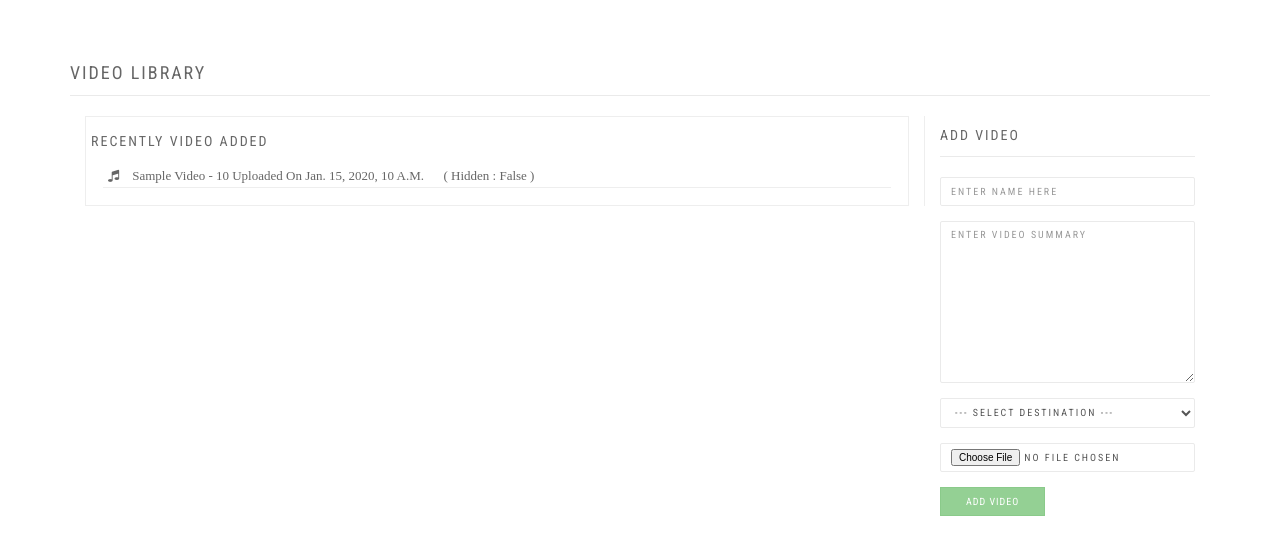
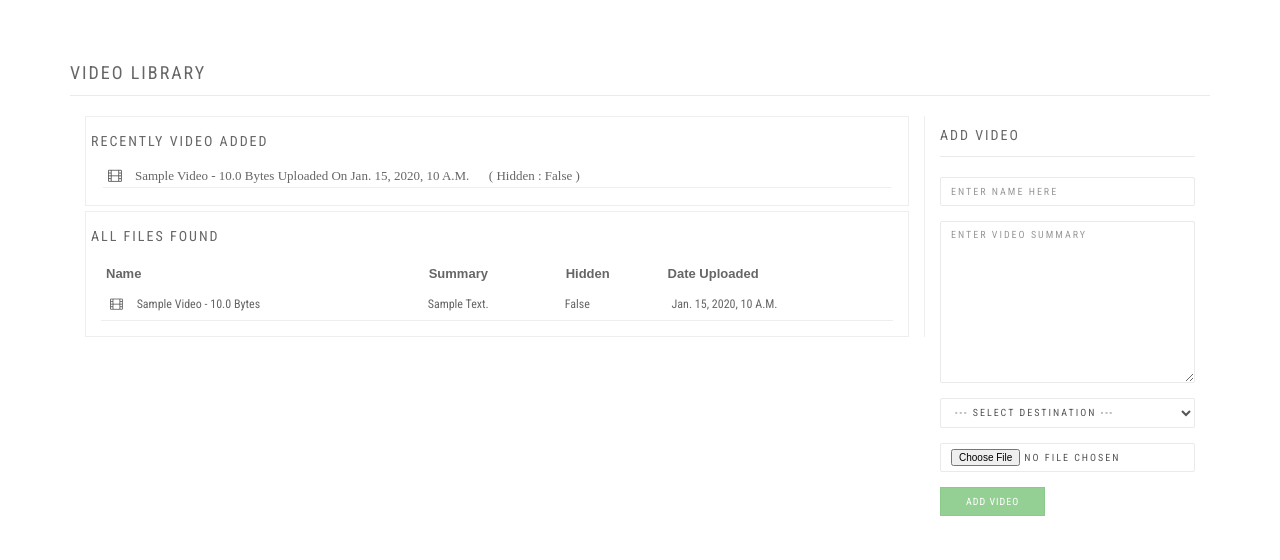
Before and after one commit to alic-xc/FileManager, a Django app: page /video in a window 1280 px wide. Shown: the part 50-610 px from the top of the page. Run offline with Django 3.2, Linux system fonts and the light colour scheme; tables that the repository leaves empty hold one stand-in row (values such as "Sample post"); some libraries are stand-ins or nearby versions; some web fonts are replaced.

Commit message:
working on the view of video and also planning to use a video plugin

```diff
--- a/Manager/models.py
+++ b/Manager/models.py
@@ -91,8 +91,6 @@ class Videos(models.Model):
     hash = models.CharField('Unique',default=uuid4, max_length= 64, unique=True, null=False, editable=False)
     format = models.CharField('Format', choices=formats, max_length=4, null=False )
     size = models.IntegerField("Video Size", null=False)
-    width = models.IntegerField('Video Frame Width', null=False)
-    height = models.IntegerField('Video Frame Height', null=False)
     summary = models.CharField('Video Summary', max_length=200, blank=False, null=False)
     hidden = models.BooleanField(default=False)
     folder = models.ForeignKey(Folder, on_delete=models.CASCADE, related_name='movies')
@@ -106,9 +104,17 @@ class Videos(models.Model):
         ordering = ['date']
         verbose_name_plural = 'Videos'
 
+    @staticmethod
+    def sizecalculator(size: int):
+        sizes = ['Bytes', 'KB', 'MB', 'GB', 'TB'];
+        if size == 0:
+            return 'n/a';
+
+        i = floor(log(size) / log(1024))
+        return str(round(size / pow(1024, i), 2)) + ' ' + sizes[i];
+
     def __str__(self):
-
-        return f" { self.name } - { self.size } ";
+        return f"{self.name} - { self.sizecalculator(self.size) } "
 
 
 class Pictures(models.Model):
@@ -136,7 +142,7 @@ class Pictures(models.Model):
 
     def __str__(self):
 
-        return f"{self.name} - {self.size} ({ self.format })"
+        return f"{self.name} - {self.size} "
 
 
 class Audio(models.Model):
@@ -172,7 +178,7 @@ class Audio(models.Model):
 
     def __str__(self):
 
-        return f"{self.name} - { self.sizecalculator(self.size) } ({ self.format })"
+        return f"{self.name} - { self.sizecalculator(self.size) } "
 
 
 class Document(models.Model):
--- a/Manager/templates/Manager/app/audio.html
+++ b/Manager/templates/Manager/app/audio.html
@@ -80,6 +80,8 @@
 
     function validator(){
       let audio = document.querySelector('#audio-file').files[0]
+      document.querySelector('#error').style.display='block'
+
          if(audio.type != 'audio/mp3' && audio.type  != 'audio/wav' && audio.type != 'audio/wma'){
              document.querySelector('#error').innerHTML = "<span>File Error. Check the input</span>"
              setTimeout(
@@ -166,7 +168,7 @@
                   <h5 class="font-alt mb-0">Add Music</h5>
                   <hr class="divider-w mt-10 mb-20">
 
-                  <form class="form-horizontal"  method="post" onsubmit="validator()" enctype="multipart/form-data">
+                  <form class="form-horizontal"  method="post" onsubmit="return validator()" enctype="multipart/form-data">
                     {% csrf_token %}
                     <div class="alert alert-danger" id='error' style='display:none'>
                     </div>
--- a/Manager/templates/Manager/app/video.html
+++ b/Manager/templates/Manager/app/video.html
@@ -80,6 +80,8 @@
 
     function validator(){
       let video = document.querySelector('#video-file').files[0]
+          document.querySelector('#error').style.display='block'
+
          if(video.type != 'video/mp4' && video.type  != 'video/avi' && audio.type != 'video/mov'){
              document.querySelector('#error').innerHTML = "<span>File Error. Check the input</span>"
              setTimeout(
@@ -125,7 +127,7 @@
                             <div class="folders">
                           {% for directory in recently reversed %}
                             <figure class='folder-node'>
-                              <i class='fa fa-music' style='margin-left:5px'></i>&nbsp;&nbsp;&nbsp;
+                              <i class='fa fa-film' style='margin-left:5px'></i>&nbsp;&nbsp;&nbsp;
                                 {{ directory }} Uploaded on {{ directory.date }}
                                 &nbsp;&nbsp;&nbsp;&nbsp;
                                 ( hidden : {{ directory.hidden }} )
@@ -135,7 +137,7 @@
                         </div>
                         {% endif %}
 
-                        {% if music %}
+                        {% if videos %}
                             <div class="all-folders" style='border:1px solid #eee;margin-top:5px;padding:5px;overflow:auto'>
                               <h5 class="font-alt mb-0" id='title'>All Files Found </h5>
                                 <div class="folders" >
@@ -147,13 +149,13 @@
                                       <th>Date Uploaded</th>
                                     </thead>
                                     <tbody>
-                              {% for directory in music reversed %}
-                                <tr class='folder-node folder'  data-hash = '{{ directory.hash }}'>
-                                  <td><i class='fa fa-music' style='margin-left:5px'></i>
-                                    &nbsp;&nbsp;&nbsp;&nbsp;{{ directory }}</td>
-                                    <td>  {{ directory.summary }} </td>
-                                    <td>  {{ directory.hidden }} </td>
-                                    <td>{{ directory.date }}</td>
+                              {% for video in videos reversed %}
+                                <tr class='folder-node folder'  data-hash = '{{ video.hash }}'>
+                                  <td><i class='fa fa-film' style='margin-left:5px'></i>
+                                    &nbsp;&nbsp;&nbsp;&nbsp;{{ video }}</td>
+                                    <td>  {{ video.summary }} </td>
+                                    <td>  {{ video.hidden }} </td>
+                                    <td>{{ video.date }}</td>
 
                                   </tr>
                               {% endfor %}
@@ -172,7 +174,7 @@
                   <h5 class="font-alt mb-0">Add Video</h5>
                   <hr class="divider-w mt-10 mb-20">
 
-                  <form class="form-horizontal"  method="post" onsubmit="validator()" enctype="multipart/form-data">
+                  <form class="form-horizontal"  method="post" onsubmit=" return validator()" enctype="multipart/form-data">
                     {% csrf_token %}
                     <div class="alert alert-danger" id='error' style='display:none'>
                     </div>
--- a/Manager/urls.py
+++ b/Manager/urls.py
@@ -10,7 +10,7 @@ urlpatterns = [
     path('folder/<uuid:folder>', view_directory, name='view_folder'),
 
     path('video', video, name='video'),
-    path('video/<uuid:filename>/access', play_video, name = 'play_video'),
+    path('video/<uuid:filename>/play', play_video, name = 'play_video'),
 
     path('audio', audio, name='audio'),
     path('audio/<uuid:filename>/play', play_audio, name = 'play_audio'),
--- a/Manager/views.py
+++ b/Manager/views.py
@@ -150,10 +150,50 @@ def video(request):
 
     if request.method == 'POST':
 
-        data = VideoForm(request.POST, request.FILES)
+        form = VideoForm(request.POST, request.FILES)
 
-        if data.is_valid():
-            pass
+        if form.is_valid():
+            try:
+                lists = ['mp4', 'avi', 'mov']
+
+                al_ex = Videos.objects.filter(name= form.cleaned_data['name'])
+                if al_ex.count() > 0:
+                    raise Exception("Already Exist")
+
+                ext = str(request.FILES['file']).rsplit(".")[-1]
+                if ext  not in lists:
+                    raise Exception('Not a valid type')
+
+                folder = Folder.objects.get(pk=form.cleaned_data['folder'].id)
+                file_name = f"{form.cleaned_data['name']}.{ext}"
+
+                # saving to fs
+                fs = FileSystemStorage('media/')
+                a = Videos(name=form.cleaned_data['name'],
+                          format=ext.upper(),
+                          size=form.cleaned_data['size'],
+                          summary=form.cleaned_data['summary'],
+                          folder=folder)
+
+                # saving to model
+                a.save()
+                fs.save(os.path.join(folder.name,file_name), request.FILES['file'])
+                messages.success(request,'Data saved successfully')
+                return HttpResponseRedirect(reverse('video'))
+
+            except ModuleNotFoundError:
+                messages.error(request,'Server Internal Error!. Module Not Found')
+                return HttpResponseRedirect(reverse('video'))
+
+            except Folder.DoesNotExist:
+
+                messages.error(request,'Invalid Folder. Folder Not Found')
+                return HttpResponseRedirect(reverse('video'))
+
+            except Exception as err:
+
+                messages.error(request, err)
+                return HttpResponseRedirect(reverse('video'))
 
     context = {
         'recently': Videos.custom.created_recently(),
@@ -165,7 +205,19 @@ def video(request):
 
 
 def play_video(request, filename):
-    pass
+    try:
+        node = Videos.objects.get(hash=filename)
+
+        return render(request, 'Manager/app/view_video.html', context={'video':node})
+
+    except Audio.DoesNotExist:
+        messages.error(request, "Music Not Found")
+        return render(request, 'Manager/app/view_video.html')
+
+    except TypeError:
+
+        messages.error(request, 'Needed a recognised Value')
+        return render(request, 'Manager/app/view_video.html')
 
 def picture(request):
     pass
```
Also changed, not shown: Manager/templates/Manager/app/view_video.html (added, +88 -0 lines), Manager/migrations/0005_auto_20190108_0012.py (added), 1 other file.
